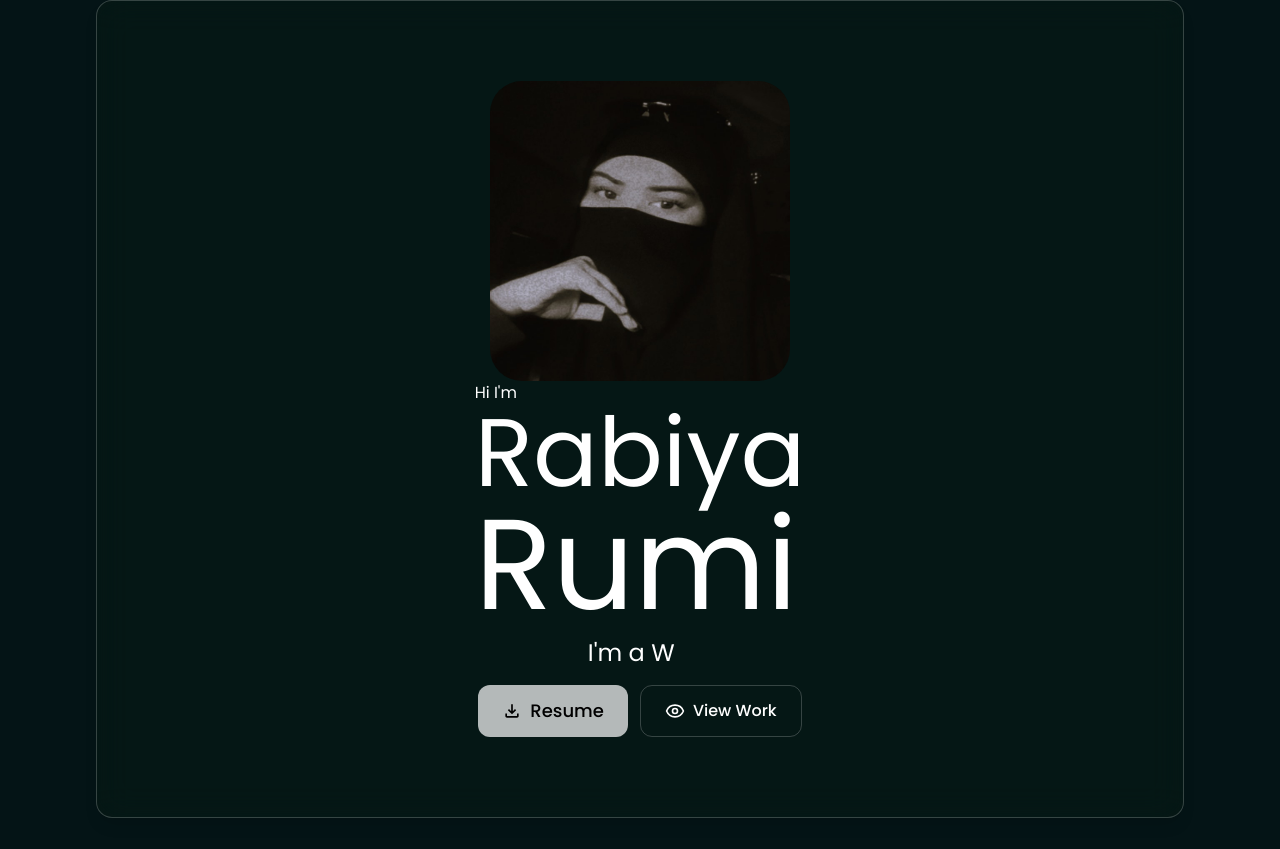
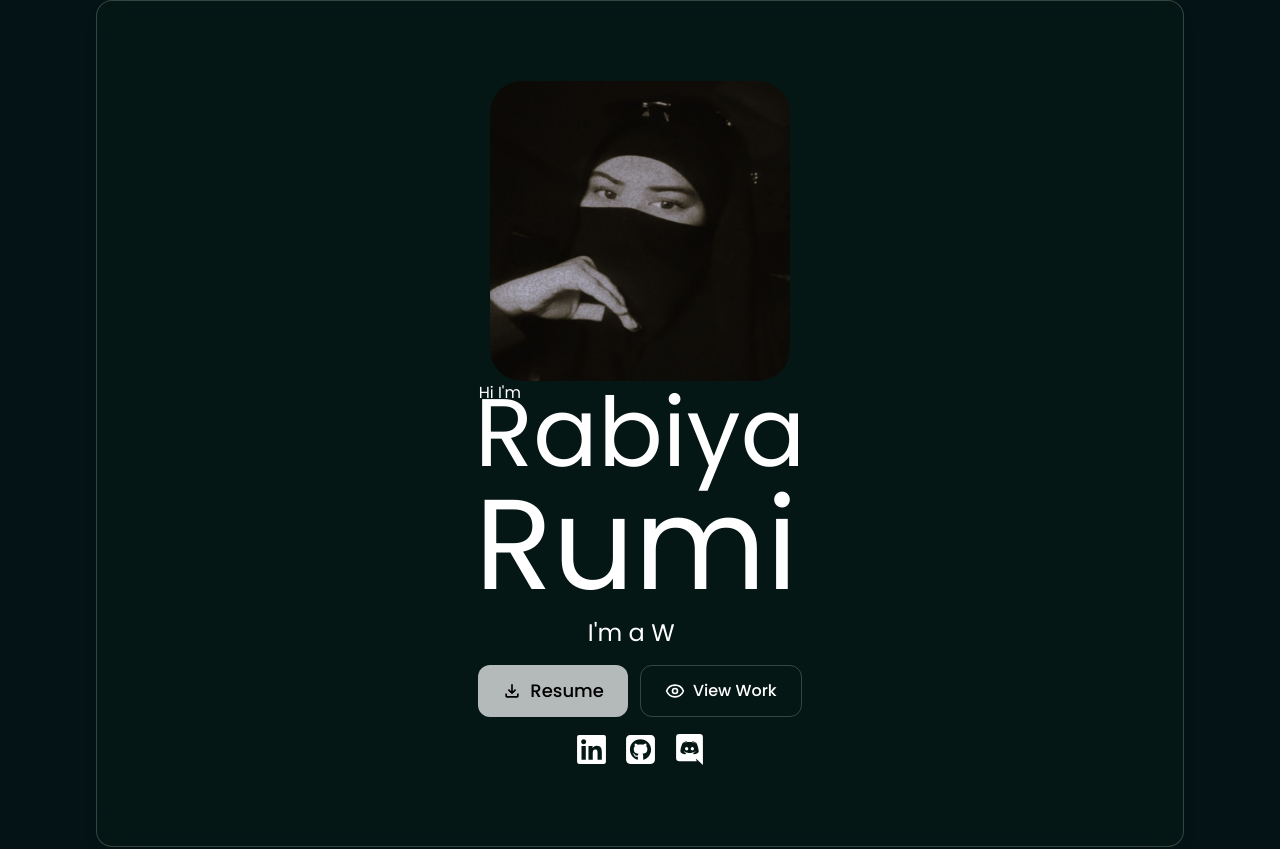
Before and after one commit to rabiyarumi/Portfolio1, a React (Vite) app in the folder Portfolio1-client/: page / in a window 1280 px wide. Shown: the top 849 px of the page. Built offline with nearby package versions, Linux system fonts and the light colour scheme.

Commit message:
fix hwro section design

```diff
--- a/Portfolio1-client/src/pages/Home/Hero.jsx
+++ b/Portfolio1-client/src/pages/Home/Hero.jsx
@@ -3,12 +3,18 @@ import { Typewriter } from "react-simple-typewriter";
 import { motion } from "framer-motion";
 import { MdOutlineFileDownload } from "react-icons/md";
 import { LuEye } from "react-icons/lu";
+import { FaLinkedin, FaSquareGithub } from "react-icons/fa6";
+import { IoLogoDiscord } from "react-icons/io5";
 const Hero = () => {
   return (
     <motion.div className="bg-[#081C15]/40 backdrop-blur-lg border border-white/20 rounded-2xl shadow-lg flex flex-col items-center justify-center py-20 w-[85%] mx-auto">
-      <img src={profilePic} className="h-[300px] w-[300px] rounded-4xl" alt="" />
+      <img
+        src={profilePic}
+        className="h-[300px] w-[300px] rounded-4xl"
+        alt=""
+      />
       <div>
-      <p className="text-start">Hi I'm</p>
+        <p className="text-start -mb-5 ml-1">Hi I'm</p>
         <h2 className="text-8xl ">Rabiya </h2>
         <h2 className="text-9xl ">Rumi</h2>
       </div>
@@ -30,11 +36,7 @@ const Hero = () => {
         />
       </h3>
       <motion.div className="flex gap-3 mt-4">
-
-      <motion.button
-                whileHover={{ scale: 1.05 }}
-                className=""
-              >
+        <motion.button whileHover={{ scale: 1.05 }} className="">
           <a
             href="https://drive.google.com/file/d/1ifZWXeRB203Q4fkNdU1TrOEOmQWlXNei/view?usp=sharing"
             target="_blank"
@@ -53,16 +55,27 @@ const Hero = () => {
           <span> View Work</span>
         </motion.button>
       </motion.div>
+      <div className="flex gap-4 mt-4 items-center justify-start">
 
+        <a href="https://discord.com/users/1258787223826993246" target="_blank">
+        <FaLinkedin size={33}/>
+
+        </a>
+        <a href="https://discord.com/users/1258787223826993246" target="_blank">
+        <FaSquareGithub size={33} />
+
+        </a>
+        <a href="https://discord.com/users/1258787223826993246" target="_blank">
+        <IoLogoDiscord size={33}/>
+
+        </a>
+
+      </div>
     </motion.div>
-
-
   );
 };
 
 export default Hero;
-
-
 
 // <div className="relative overflow-clip  text-white bg-[linear-gradient(to_bottom,#020d18,#04172a_35%,#0b4071_67%,#0b4071_85%)]">
 //   <div className="absolute bg-black w-[2400px] h-[1000px] rounded-[50%] left-1/2 -translate-x-1/2 bg-[radial-gradient(closest-side,#020d18_85%,#0b4071)] top-[450px] border-[1px] border-[#85c2fe]/30" />
```
Lines whose indentation alone changed are shown as unchanged.
